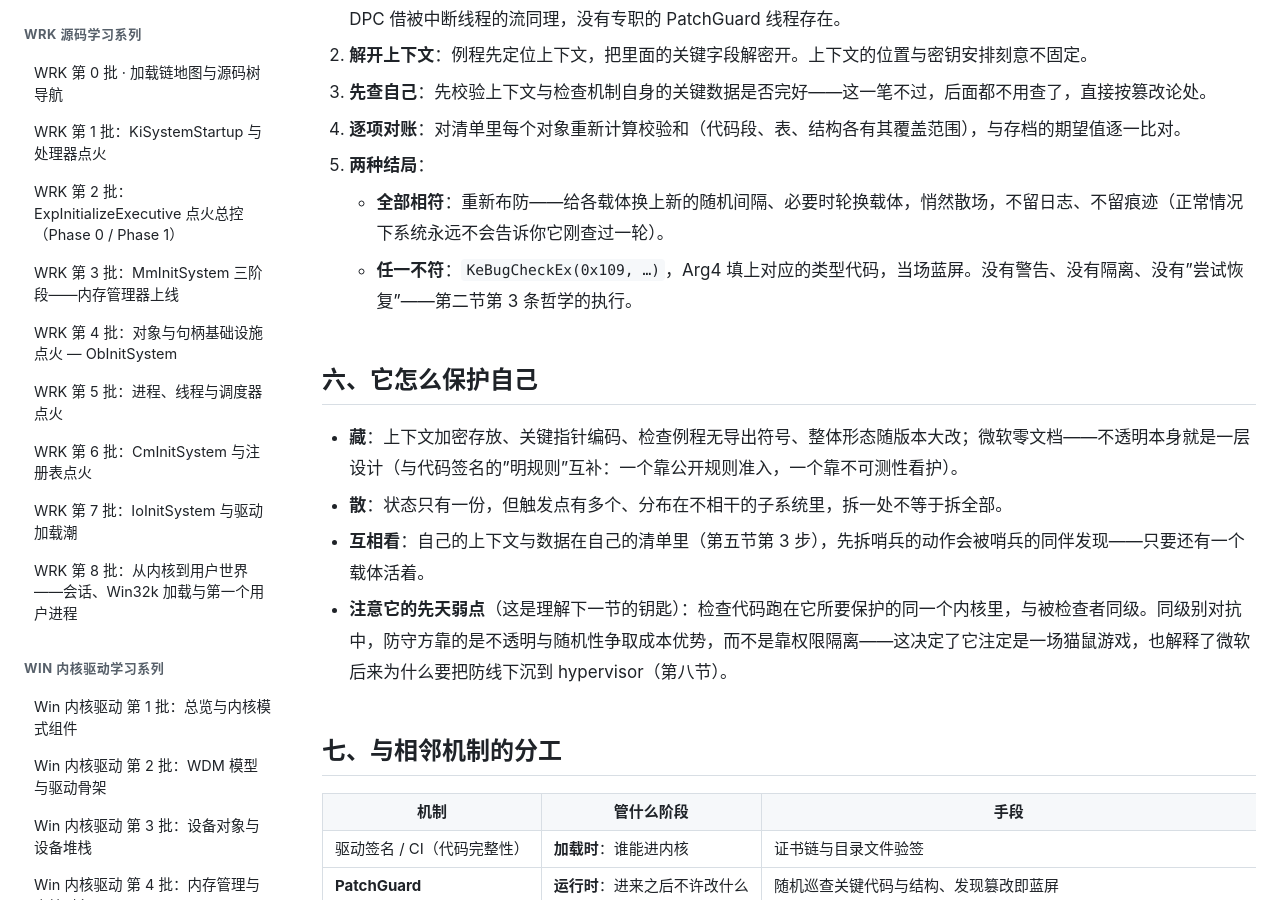
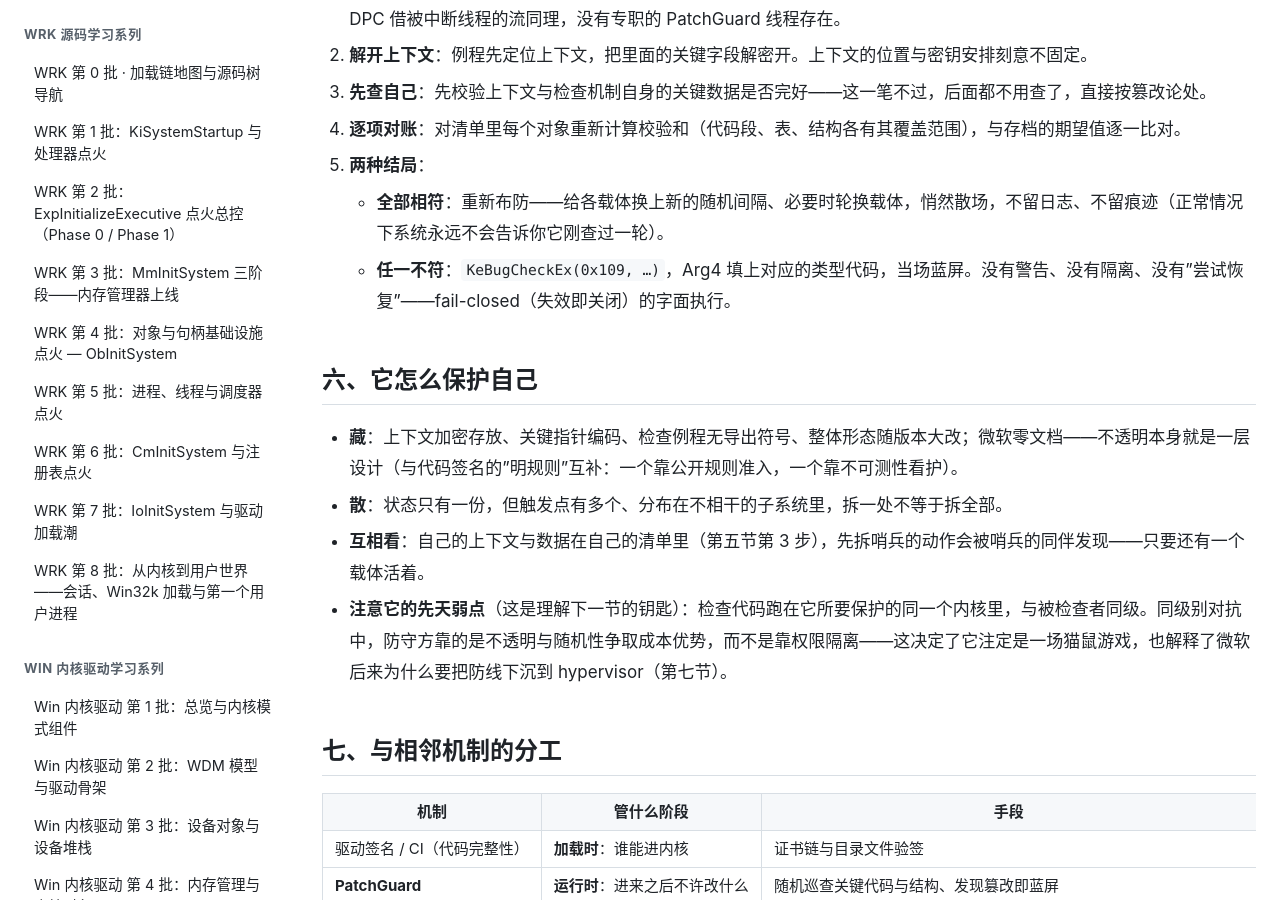
Before and after one commit to jimwitty/jimwitty.github.io, a Jekyll site: the page built from _posts/2026-10-31-nt-patchguard-mechanisms.md, in a window 1280 px wide and 900 px high, scrolled down 3348 px. Built offline with Jekyll 4.4.1, drawn with Linux system fonts in a browser that asks for light colours.

Commit message:
修正两处节号交叉引用（第五、六节）

```diff
--- a/_posts/2026-10-31-nt-patchguard-mechanisms.md
+++ b/_posts/2026-10-31-nt-patchguard-mechanisms.md
@@ -69,14 +69,14 @@ categories: essay
 4. **逐项对账**：对清单里每个对象重新计算校验和（代码段、表、结构各有其覆盖范围），与存档的期望值逐一比对。
 5. **两种结局**：
    - **全部相符**：重新布防——给各载体换上新的随机间隔、必要时轮换载体，悄然散场，不留日志、不留痕迹（正常情况下系统永远不会告诉你它刚查过一轮）。
-   - **任一不符**：`KeBugCheckEx(0x109, …)`，Arg4 填上对应的类型代码，当场蓝屏。没有警告、没有隔离、没有"尝试恢复"——第二节第 3 条哲学的执行。
+   - **任一不符**：`KeBugCheckEx(0x109, …)`，Arg4 填上对应的类型代码，当场蓝屏。没有警告、没有隔离、没有"尝试恢复"——fail-closed（失效即关闭）的字面执行。
 
 ## 六、它怎么保护自己
 
 - **藏**：上下文加密存放、关键指针编码、检查例程无导出符号、整体形态随版本大改；微软零文档——不透明本身就是一层设计（与代码签名的"明规则"互补：一个靠公开规则准入，一个靠不可测性看护）。
 - **散**：状态只有一份，但触发点有多个、分布在不相干的子系统里，拆一处不等于拆全部。
 - **互相看**：自己的上下文与数据在自己的清单里（第五节第 3 步），先拆哨兵的动作会被哨兵的同伴发现——只要还有一个载体活着。
-- **注意它的先天弱点**（这是理解下一节的钥匙）：检查代码跑在它所要保护的同一个内核里，与被检查者同级。同级别对抗中，防守方靠的是不透明与随机性争取成本优势，而不是靠权限隔离——这决定了它注定是一场猫鼠游戏，也解释了微软后来为什么要把防线下沉到 hypervisor（第八节）。
+- **注意它的先天弱点**（这是理解下一节的钥匙）：检查代码跑在它所要保护的同一个内核里，与被检查者同级。同级别对抗中，防守方靠的是不透明与随机性争取成本优势，而不是靠权限隔离——这决定了它注定是一场猫鼠游戏，也解释了微软后来为什么要把防线下沉到 hypervisor（第七节）。
 
 ## 七、与相邻机制的分工
 
```
